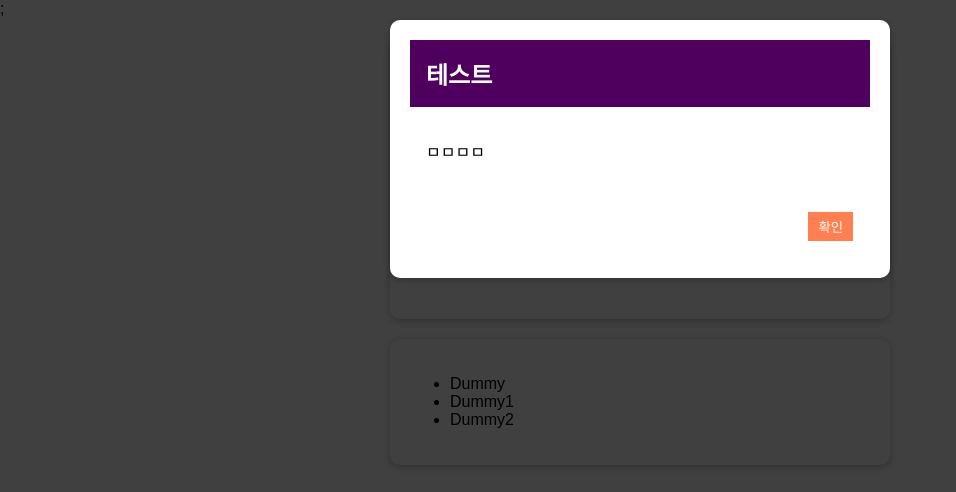
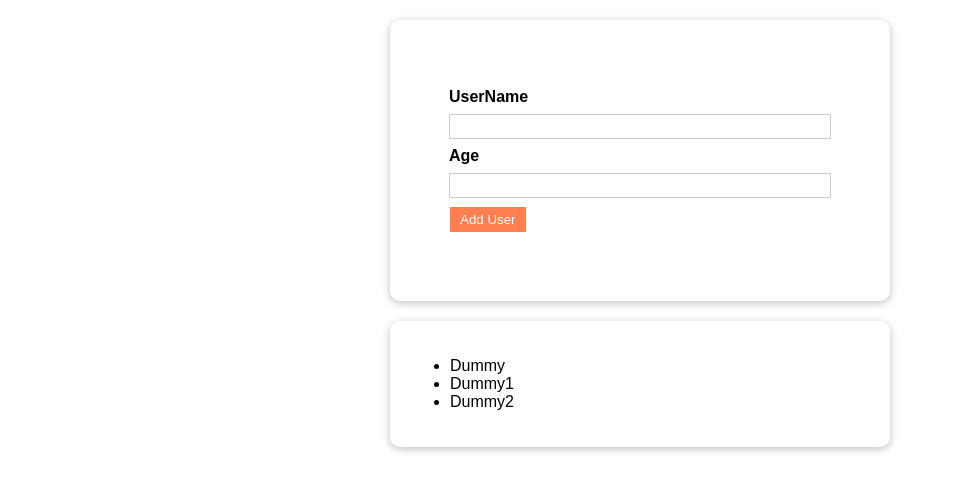
Before and after one commit to huksjh/react_udemy_todo2, a React (Create React App) app: page / in a window 1280 px wide. Shown: the top 492 px of the page, without its empty margins (0-956 px from the left). Built offline with nearby package versions, Linux system fonts and the light colour scheme.

Commit message:
모달경고창 수정

```diff
--- a/package.json
+++ b/package.json
@@ -8,7 +8,7 @@
     "@testing-library/user-event": "^13.5.0",
     "react": "^18.2.0",
     "react-dom": "^18.2.0",
-    "react-scripts": "5.0.1",
+    "react-scripts": "^2.1.3",
     "web-vitals": "^2.1.4"
   },
   "scripts": {
--- a/src/App.js
+++ b/src/App.js
@@ -1,4 +1,4 @@
-import { useState } from "react";
+import React, { useState } from "react";
 import "./App.css";
 
 import TodoForm from "./components/TodoForm/TodoForm";
--- a/src/components/TodoForm/TodoForm.js
+++ b/src/components/TodoForm/TodoForm.js
@@ -9,6 +9,7 @@ const TodoForm = (props) => {
     // Username 설정
     const [userName, setUserName] = useState("");
     const [userAge, setUserAge] = useState("");
+    const [isError, setIsError] = useState();
 
     const userNameChangeHandeler = (e) => {
         setUserName(e.target.value);
@@ -22,12 +23,13 @@ const TodoForm = (props) => {
         //console.log(userAge.toString().length);
         if (userName.trim().length === 0 || userAge.length === 0) {
             console.log("빈값 있음");
-
+            setIsError({title:'경고', message:'필수값 누락입니다. 이름, 나이를 입력해주세요'});
             return;
         }
 
         if (userAge < 1) {
             console.log("음수");
+            setIsError({title:'경고', message:'나이는 음수값으로 입력할수 없습니다.'});
             return;
         }
 
@@ -44,9 +46,15 @@ const TodoForm = (props) => {
         setUserName("");
         setUserAge("");
     };
+
+    // 모달창 닫기
+    const errorHandler = e =>{
+        console.log('errorHandler')
+        setIsError(null);
+    }
     return (
         <>
-            <ErrorModal title="테스트" message="ㅁㅁㅁㅁ" />;
+            {isError? <ErrorModal title={isError.title} message={isError.message} onCloseHandler={errorHandler} /> : ''}
             <Card>
                 <form onSubmit={formTodoSubmit} className={styles.input}>
                     <div>
@@ -58,7 +66,7 @@ const TodoForm = (props) => {
                         <input type="number" onChange={userAgeChangeHandeler} />
                     </div>
 
-                    <Button type="submit">Add User</Button>
+                    <Button type="submit" >Add User</Button>
                 </form>
             </Card>
         </>
--- a/src/components/UI/ErrorModal/ErrorModal.js
+++ b/src/components/UI/ErrorModal/ErrorModal.js
@@ -5,9 +5,10 @@ import classes from "./ErrorModal.module.css";
 
 const ErrorModal = (props) => {
     console.log(props);
+
     return (
         <div>
-            <div className={classes.backdrop}>
+            <div className={classes.backdrop} onClick={props.onCloseHandler}>
                 <Card className={classes.modal}>
                     <header className={classes.header}>
                         <h2>{props.title}</h2>
@@ -16,7 +17,7 @@ const ErrorModal = (props) => {
                         <p>{props.message}</p>
                     </div>
                     <footer className={classes.actions}>
-                        <Button>확인</Button>
+                        <Button onClick={props.onCloseHandler}>확인</Button>
                     </footer>
                 </Card>
             </div>
```
Also changed, not shown: 1 other file (tests, documents, lock files or other folders).
